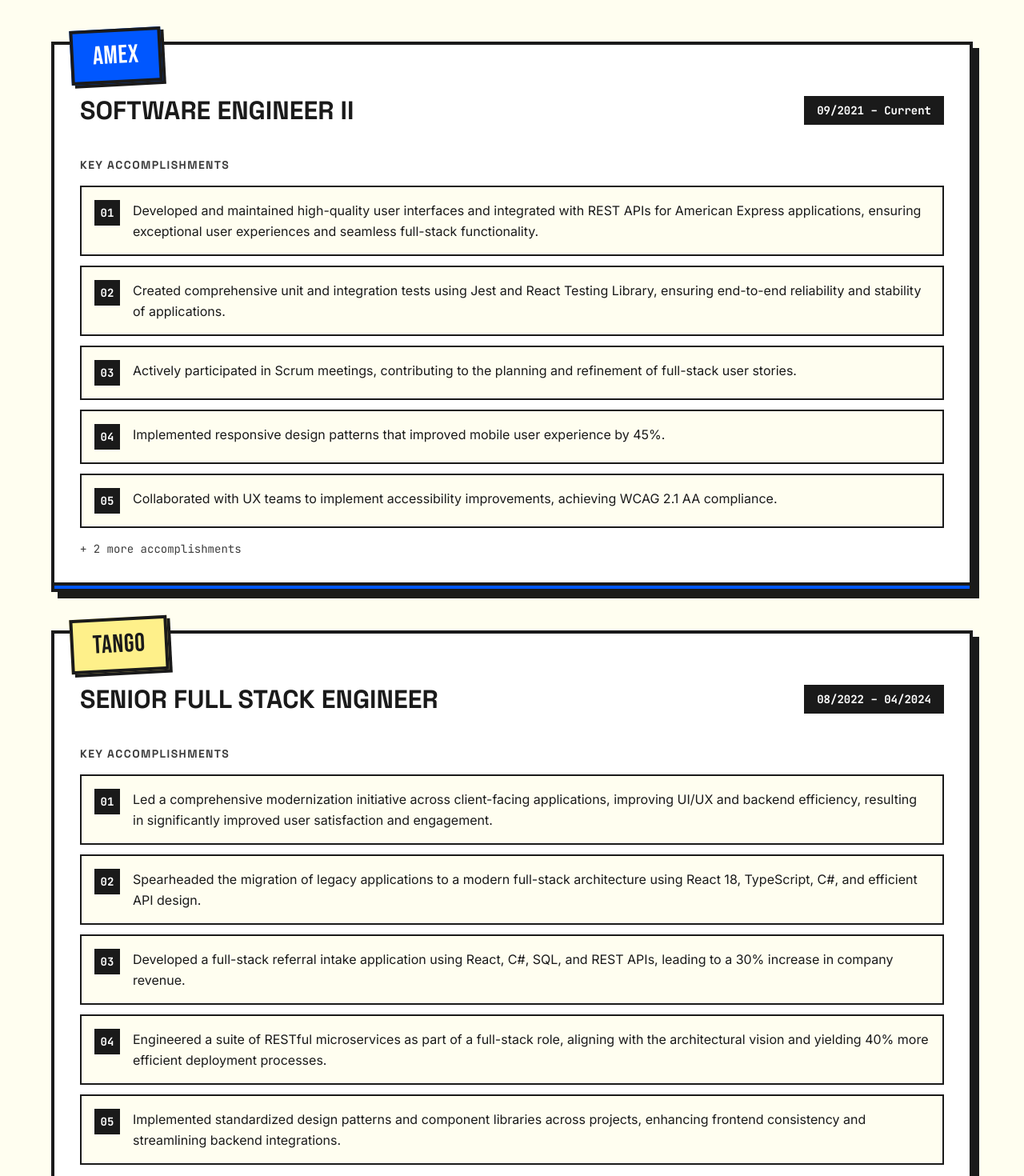
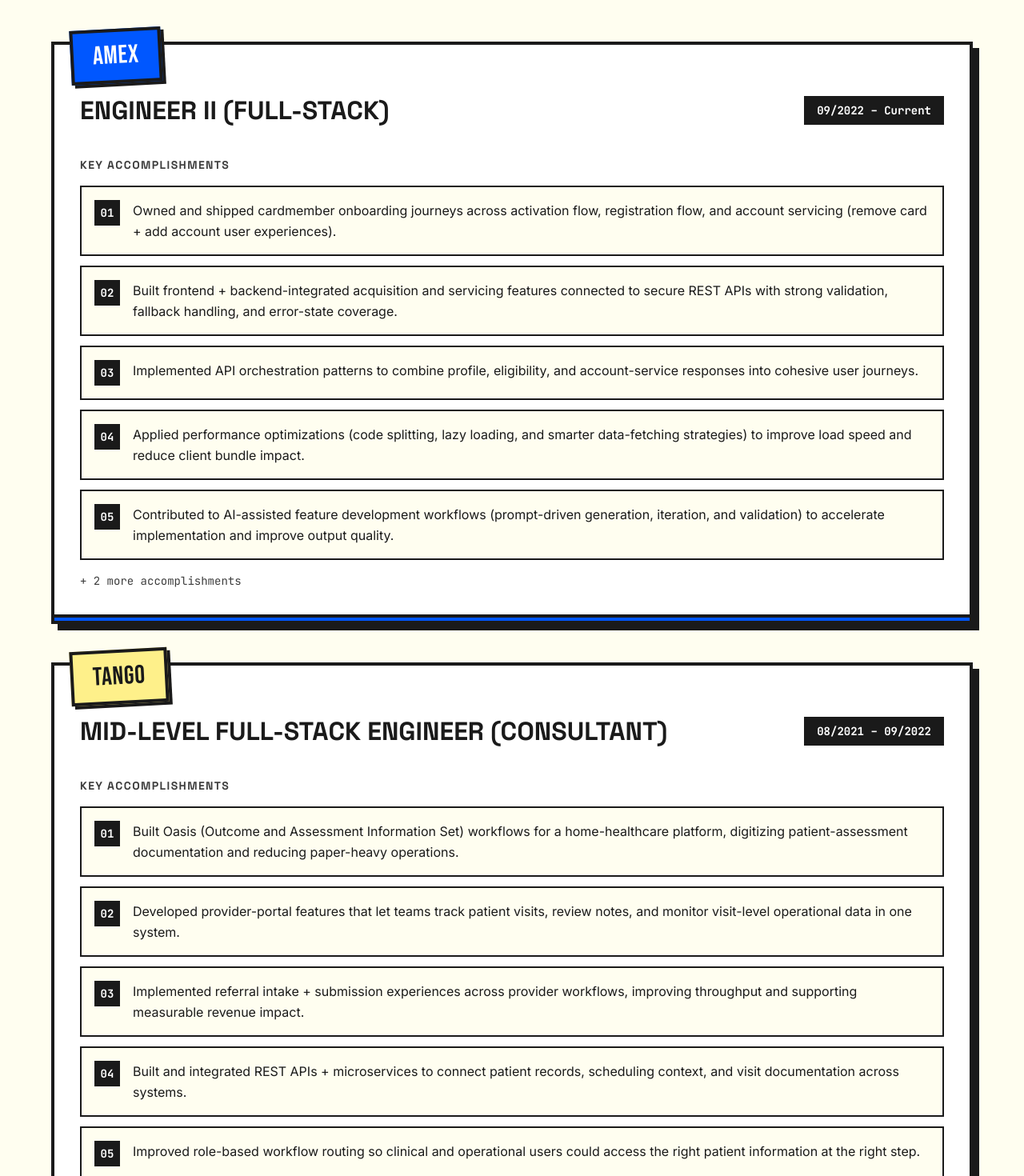
Before and after one commit to zsherman2510/Portfoliov3, a React (Vite) app: page / in a window 1280 px wide. Shown: the part 5120-6590 px from the top of the page at 80% size. Built offline with nearby package versions, Linux system fonts and the light colour scheme; no server answers.

Commit message:
Update key accomplishments for Amex and Tango experience

```diff
--- a/src/config.js
+++ b/src/config.js
@@ -2,30 +2,30 @@
 export const experienceData = [
   {
     company: "Amex",
-    position: "Software Engineer II",
-    timeline: "09/2021 – Current",
+    position: "Engineer II (Full-Stack)",
+    timeline: "09/2022 – Current",
     accomplishments: [
-      "Developed and maintained high-quality user interfaces and integrated with REST APIs for American Express applications, ensuring exceptional user experiences and seamless full-stack functionality.",
-      "Created comprehensive unit and integration tests using Jest and React Testing Library, ensuring end-to-end reliability and stability of applications.",
-      "Actively participated in Scrum meetings, contributing to the planning and refinement of full-stack user stories.",
-      "Implemented responsive design patterns that improved mobile user experience by 45%.",
-      "Collaborated with UX teams to implement accessibility improvements, achieving WCAG 2.1 AA compliance.",
-      "Mentored junior developers in full-stack development, including React best practices and API integration.",
-      "Optimized application performance through frontend techniques like code splitting and lazy loading (reducing bundle size by 30%) and contributing to backend efficiency improvements.",
+      "Owned and shipped cardmember onboarding journeys across activation flow, registration flow, and account servicing (remove card + add account user experiences).",
+      "Built frontend + backend-integrated acquisition and servicing features connected to secure REST APIs with strong validation, fallback handling, and error-state coverage.",
+      "Implemented API orchestration patterns to combine profile, eligibility, and account-service responses into cohesive user journeys.",
+      "Applied performance optimizations (code splitting, lazy loading, and smarter data-fetching strategies) to improve load speed and reduce client bundle impact.",
+      "Contributed to AI-assisted feature development workflows (prompt-driven generation, iteration, and validation) to accelerate implementation and improve output quality.",
+      "Wrote and maintained unit/integration coverage with Jest + React Testing Library for high-traffic release windows and regression protection.",
+      "Partnered with product, design, and platform teams in Scrum to translate compliance-heavy banking requirements into production-ready full-stack solutions.",
     ],
   },
   {
     company: "Tango",
-    position: "Senior Full Stack Engineer",
-    timeline: "08/2022 – 04/2024",
+    position: "Mid-Level Full-Stack Engineer (Consultant)",
+    timeline: "08/2021 – 09/2022",
     accomplishments: [
-      "Led a comprehensive modernization initiative across client-facing applications, improving UI/UX and backend efficiency, resulting in significantly improved user satisfaction and engagement.",
-      "Spearheaded the migration of legacy applications to a modern full-stack architecture using React 18, TypeScript, C#, and efficient API design.",
-      "Developed a full-stack referral intake application using React, C#, SQL, and REST APIs, leading to a 30% increase in company revenue.",
-      "Engineered a suite of RESTful microservices as part of a full-stack role, aligning with the architectural vision and yielding 40% more efficient deployment processes.",
-      "Implemented standardized design patterns and component libraries across projects, enhancing frontend consistency and streamlining backend integrations.",
-      "Introduced modern state management (React Query, Redux Toolkit) and optimized data fetching patterns, improving frontend responsiveness and reducing backend load.",
-      "Established new UI/UX workflows and design systems that improved the overall user experience and application aesthetics.",
+      "Built Oasis (Outcome and Assessment Information Set) workflows for a home-healthcare platform, digitizing patient-assessment documentation and reducing paper-heavy operations.",
+      "Developed provider-portal features that let teams track patient visits, review notes, and monitor visit-level operational data in one system.",
+      "Implemented referral intake + submission experiences across provider workflows, improving throughput and supporting measurable revenue impact.",
+      "Built and integrated REST APIs + microservices to connect patient records, scheduling context, and visit documentation across systems.",
+      "Improved role-based workflow routing so clinical and operational users could access the right patient information at the right step.",
+      "Integrated third-party services and modernized key UI modules with TypeScript + React to improve maintainability, performance, and release velocity.",
+      "Partnered with product and operations stakeholders to translate home-health requirements into scalable, compliant software workflows.",
     ],
   },
   {
```
